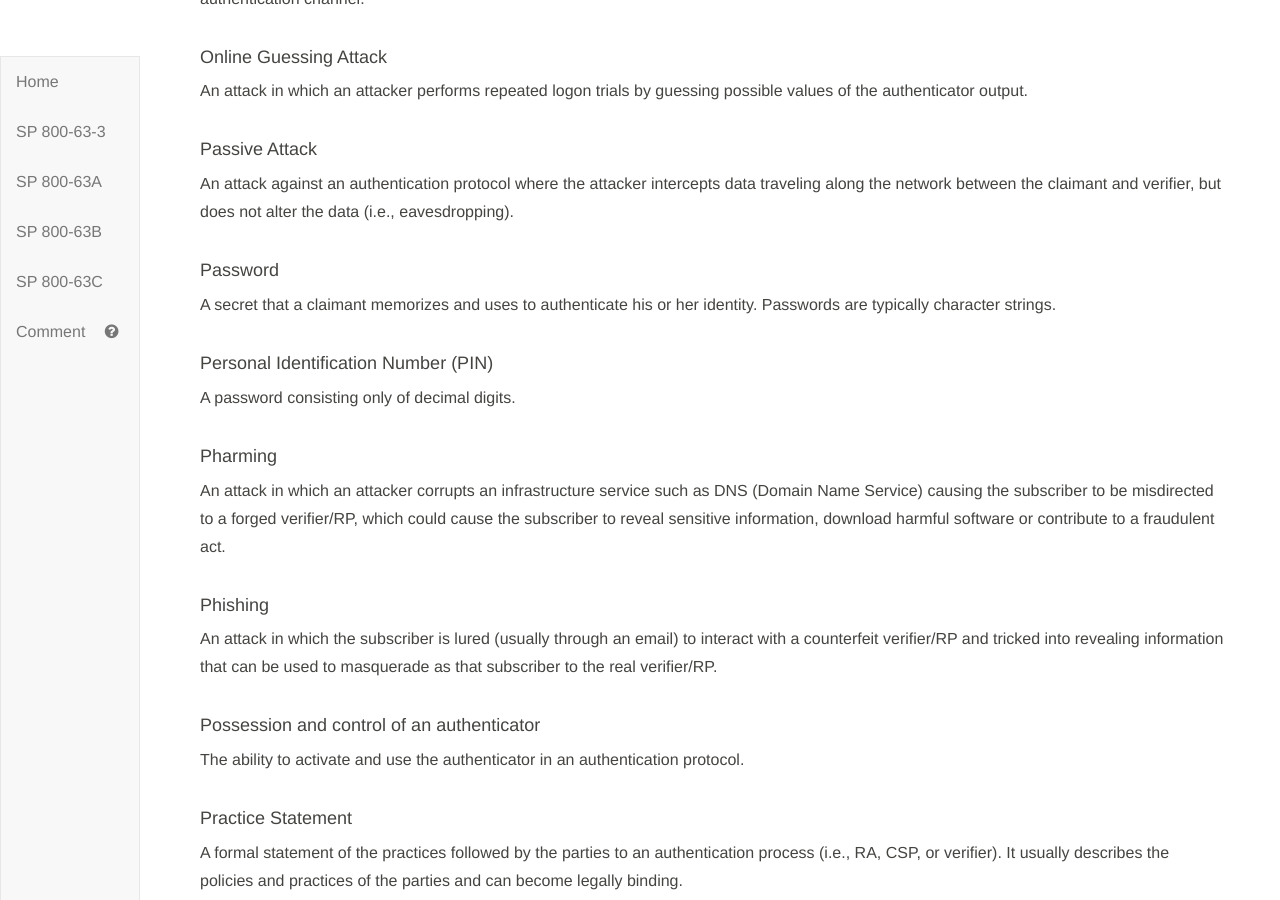
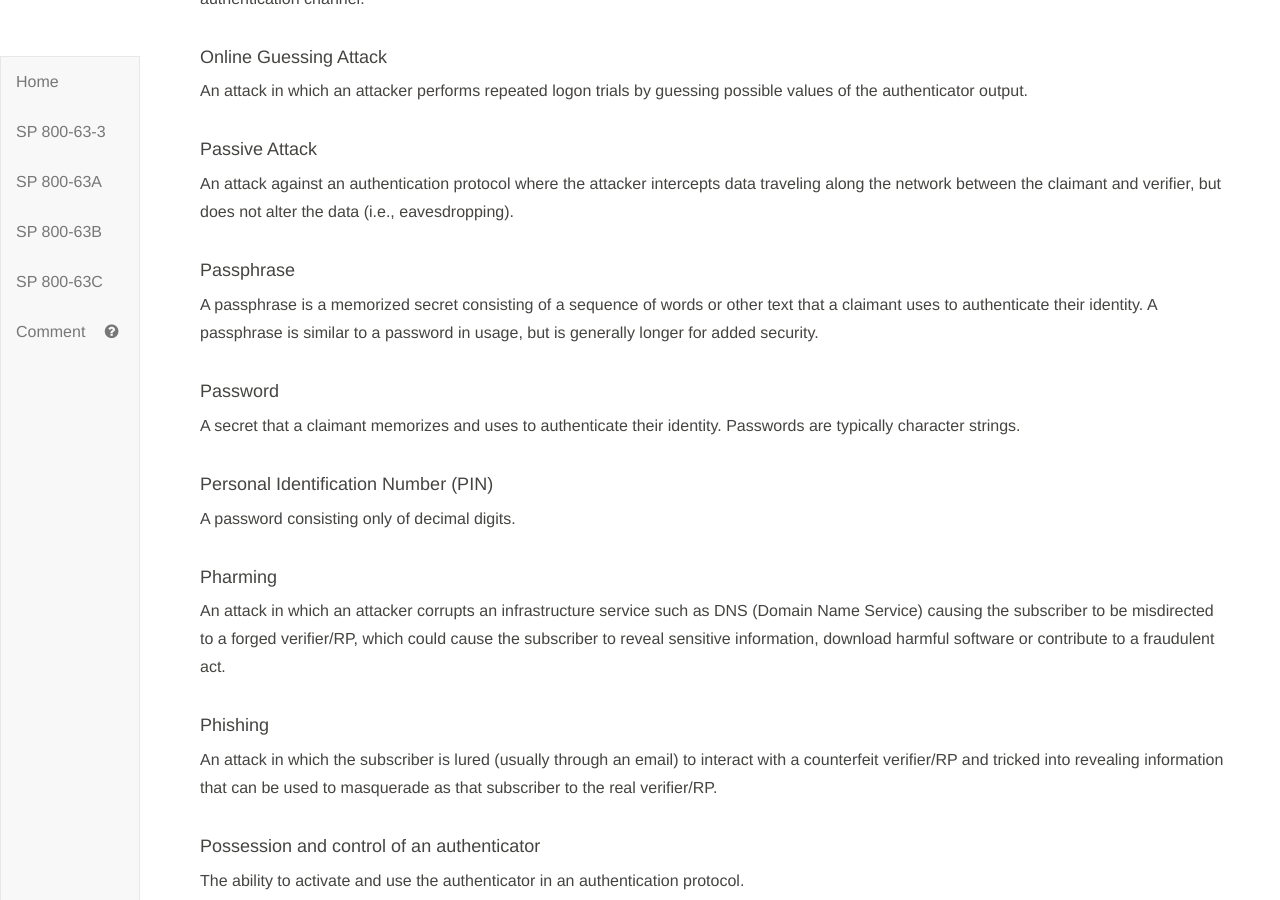
Before and after one commit to usnistgov/800-63-3, a Jekyll site: the page built from sp800-63b/sec3_definitions.md, in a window 1280 px wide and 900 px high, scrolled down 7143 px. Built offline with Jekyll 4.4.1, drawn with Linux system fonts in a browser that asks for light colours; our own code applies the rules of GitHub Pages for plain Markdown files.

Commit message:
Fixes #527.

```diff
--- a/sp800-63b/sec3_definitions.md
+++ b/sp800-63b/sec3_definitions.md
@@ -187,8 +187,11 @@ An attack in which an attacker performs repeated logon trials by guessing possib
 #### Passive Attack
 An attack against an authentication protocol where the attacker intercepts data traveling along the network between the claimant and verifier, but does not alter the data (i.e., eavesdropping).
 
+#### Passphrase
+A passphrase is a memorized secret consisting of a sequence of words or other text that a claimant uses to authenticate their identity. A passphrase is similar to a password in usage, but is generally longer for added security.
+
 #### Password
-A secret that a claimant memorizes and uses to authenticate his or her identity. Passwords are typically character strings.
+A secret that a claimant memorizes and uses to authenticate their identity. Passwords are typically character strings.
 
 #### Personal Identification Number (PIN)
 A password consisting only of decimal digits.
```
